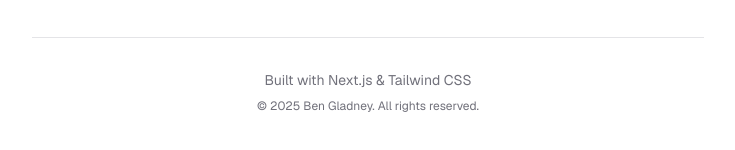
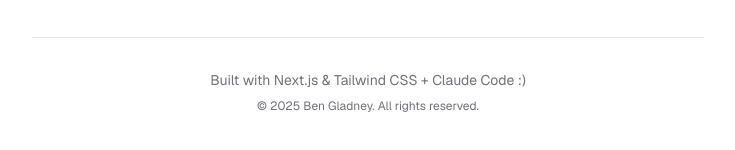
Before and after one commit to b9nn/PersonalWebsite, a Next.js app: page / in a window 1280 px wide. Shown: the part 2453-2603 px from the top of the page, without its empty margins (272-1007 px from the left). Built offline with nearby package versions, Linux system fonts and the light colour scheme.

Commit message:
updated contact section

```diff
--- a/app/components/Contact.tsx
+++ b/app/components/Contact.tsx
@@ -109,7 +109,7 @@ export default function Contact() {
           role="contentinfo"
         >
           <p className="mb-2">
-            Built with Next.js & Tailwind CSS
+            Built with Next.js & Tailwind CSS + Claude Code :)
           </p>
           <p className="text-xs">
             © {new Date().getFullYear()} {PERSONAL_INFO.fullName}. All rights reserved.
```
